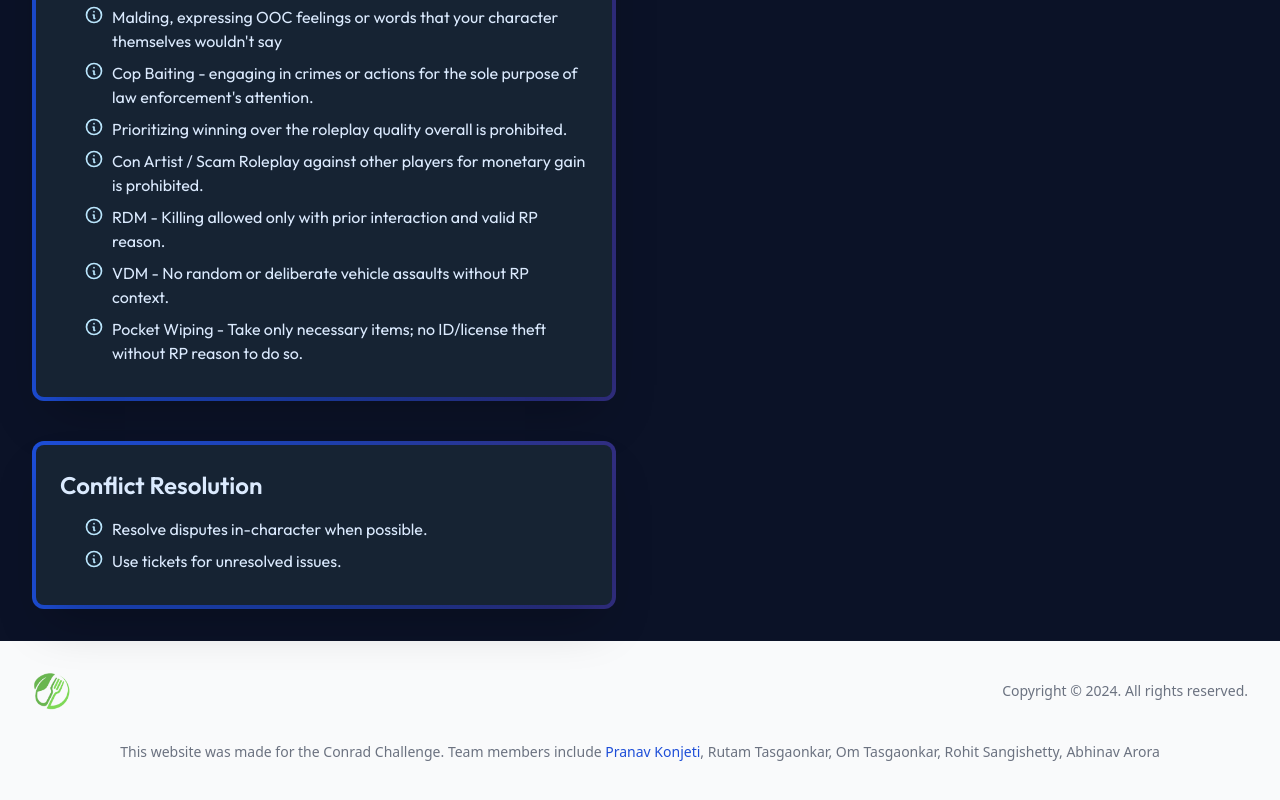
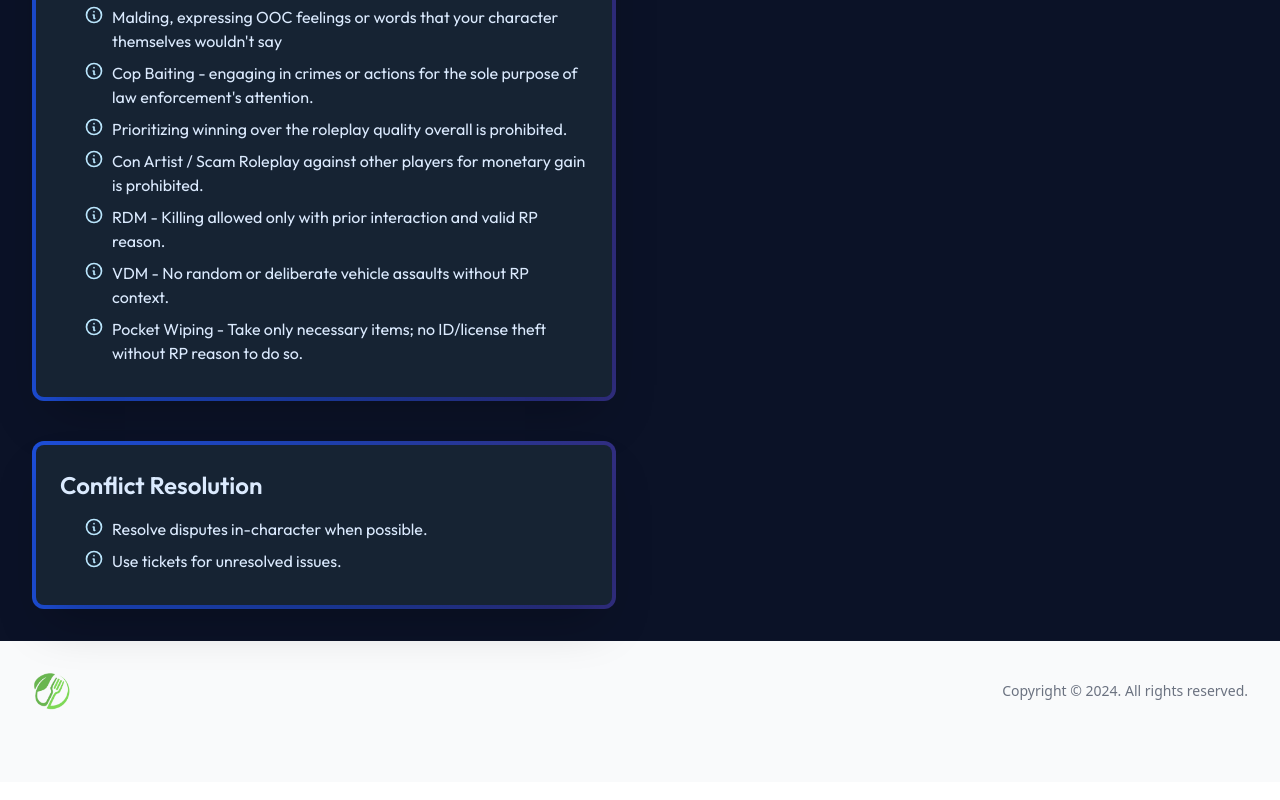
Before and after one commit to PkTheCoda/ecoeats, a React (Vite) app: page /rules in a window 1280 px wide. Shown: the part 3091-3891 px from the top of the page. Built offline with nearby package versions, Linux system fonts and the light colour scheme.

Commit message:
changed footer

```diff
--- a/src/Components/Footer.jsx
+++ b/src/Components/Footer.jsx
@@ -20,7 +20,7 @@ export default function Footer() {
                         This website was made by <a href="https://pranavk.vercel.app" className="hover:underline text-blue-500">Pranav Konjeti </a>
                         for <a href="https://www.conradchallenge.org/" className="hover:underline text-blue-500">the Conrad Challenge</a>.
                     </div> */}
-                    <div>This website was made for the Conrad Challenge. Team members include <a href="https://pranavk.vercel.app" className='text-blue-700 hover:underline' target='_blank'>Pranav Konjeti</a>, Rutam Tasgaonkar, Om Tasgaonkar, Rohit Sangishetty, Abhinav Arora</div>
+                    {/* <div>This website was made for the Conrad Challenge. Team members include <a href="https://pranavk.vercel.app" className='text-blue-700 hover:underline' target='_blank'>Pranav Konjeti</a>, Rutam Tasgaonkar, Om Tasgaonkar, Rohit Sangishetty, Abhinav Arora</div> */}
                 </div>
 
             </footer>
```
